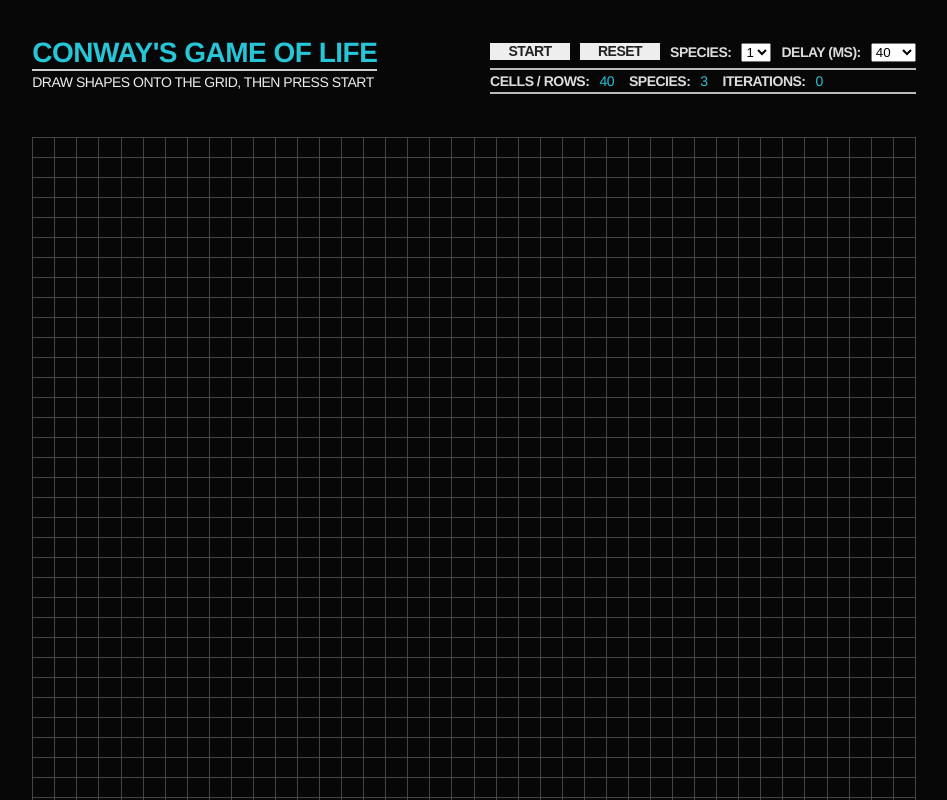
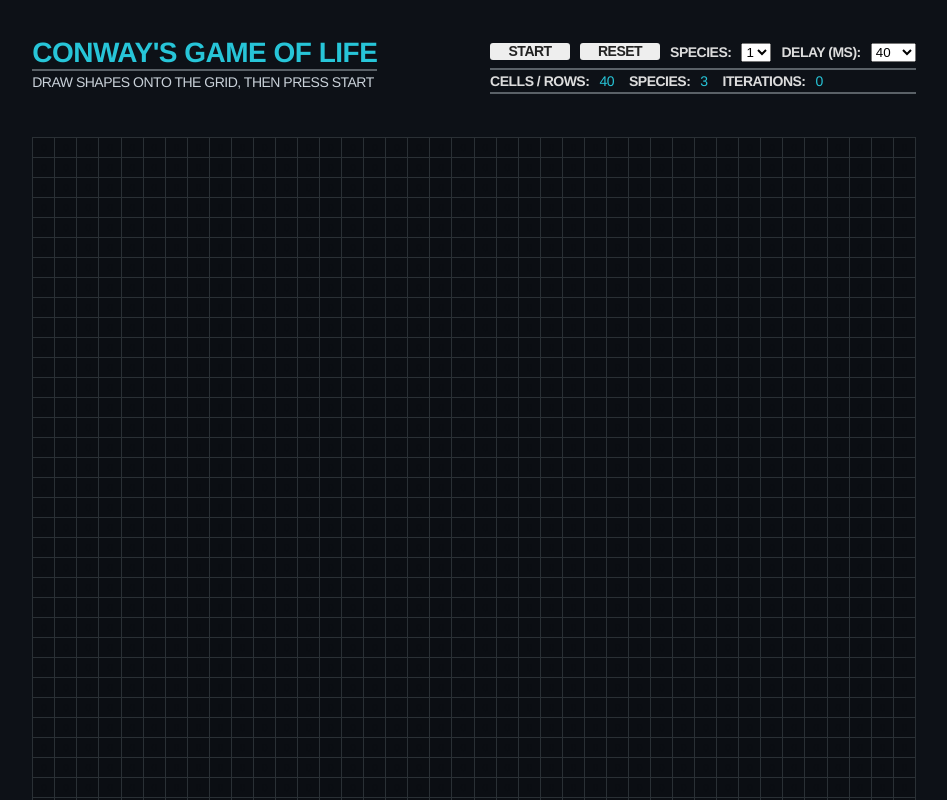
Before and after one commit to ozrix84/game-of-life, a React (Create React App) app: page / in a window 1280 px wide. Shown: the top 800 px of the page, without its empty margins (166-1113 px from the left). Built offline with nearby package versions, Linux system fonts and the light colour scheme; what random-js would draw is missing.

Commit message:
Change of color palette

```diff
--- a/src/styles/index.css
+++ b/src/styles/index.css
@@ -1,8 +1,8 @@
 body {
 	padding-top: 10px;
 
-	background: #070707;
-	color: #ccc;
+	background: rgb(13, 17, 23);
+	color: rgb(201, 209, 217);
 
 	font-family: "Helvetica Neue", Verdana, sans-serif;
 	font-size: 14px;
@@ -16,17 +16,17 @@
 table {
 	margin: 0 auto 10px;
 
-	border: 1px solid #444;
+	border: 1px solid #2a3035;
 	border-collapse: collapse;
 }
 
 td {
 	padding: 4px 8px;
 
-	background: #070707;
-	border-right: 1px solid #444;
-	border-bottom: 1px solid #444;
-	color: #070707;
+	background: #0b0e13;
+	border-right: 1px solid #2a3035;
+	border-bottom: 1px solid #2a3035;
+	color: #0b0e13;
 	font-size: 10px;
 }
 
@@ -50,7 +50,7 @@
 	display: inline-block;
 	float: left;
 	color: #27c5d8;
-	border-bottom: 2px solid #ccc;
+	border-bottom: 2px solid #5a6167;
 }
 
 hr {
@@ -62,7 +62,7 @@
 }
 
 p {
-	color: #eee;
+	color: rgb(201, 209, 217);
 }
 
 select {
@@ -108,6 +108,7 @@
 	height: 17px;
 
 	background: #eee;
+	border-radius: 3px;
 	color: #222;
 	font-family: Arial, sans-serif;
 	font-size: 14px;
@@ -130,7 +131,7 @@
 	display: flex;
 	margin-bottom: 3px;
 	text-align: left;
-	border-bottom: 2px solid #bbb;
+	border-bottom: 2px solid #5a6167;
 	align-items: center;
 	padding-bottom: 6px;
 }
```
